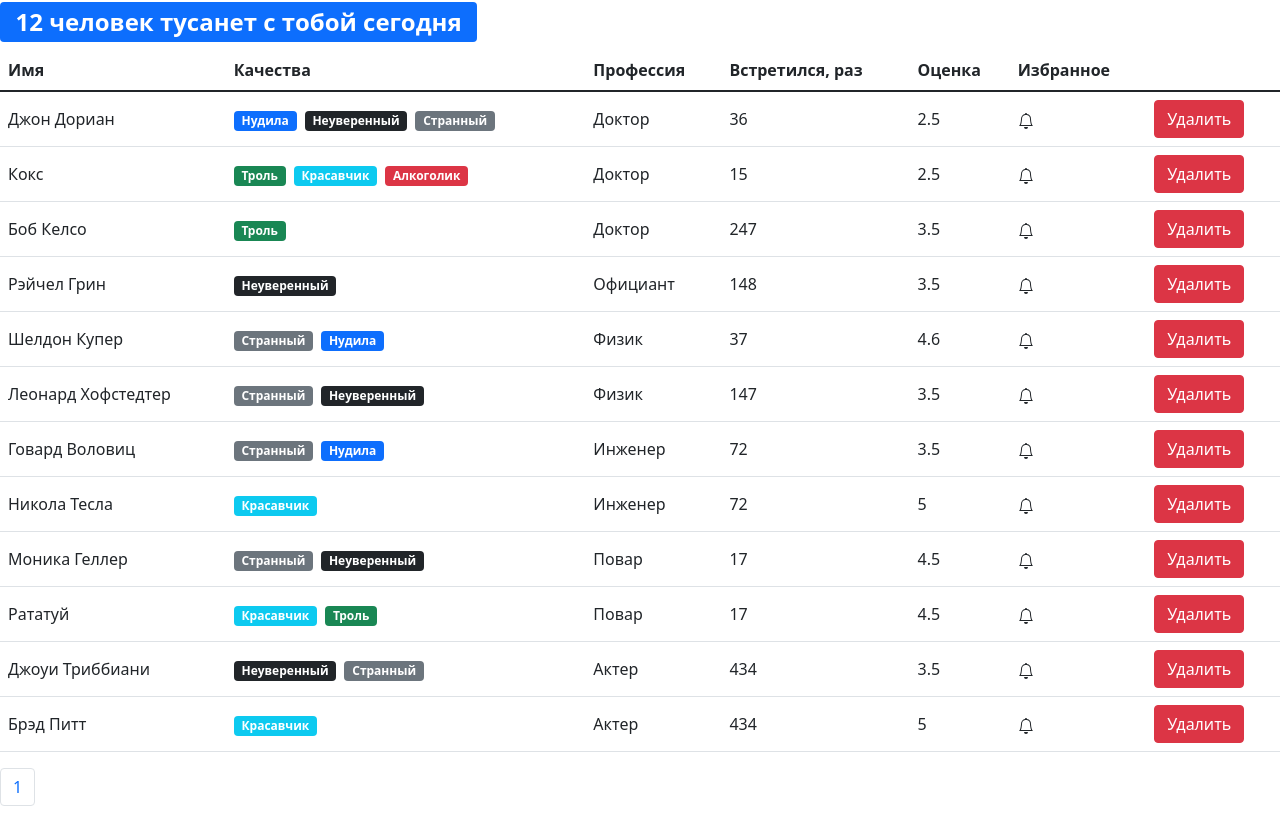
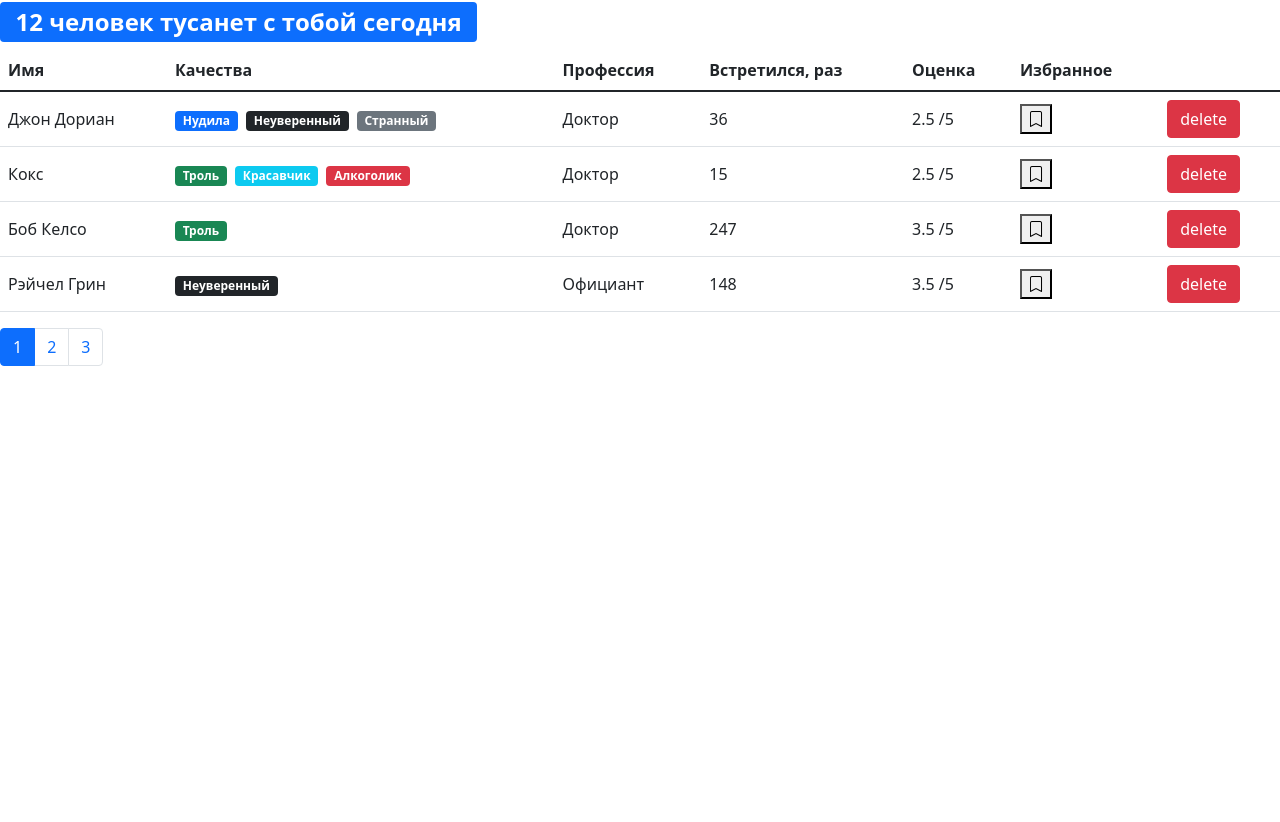
Before and after one commit to KovaletsV/company-app, a React (Create React App) app: page / in a window 1280 px wide. After the commit the page ends 800 px from the top, so only its background shows below. Built offline with nearby package versions, Linux system fonts and the light colour scheme.

Commit message:
Pagination!

```diff
--- a/package.json
+++ b/package.json
@@ -8,6 +8,7 @@
     "@testing-library/user-event": "^12.8.3",
     "bootstrap": "^5.1.0",
     "lodash": "^4.17.15",
+    "prop-types": "^15.7.2",
     "react": "^17.0.2",
     "react-dom": "^17.0.2",
     "react-scripts": "4.0.3",
--- a/src/components/bookMark.jsx
+++ b/src/components/bookMark.jsx
@@ -1,13 +1,10 @@
 import React from "react";
-import { iconChosenTrue, iconChosenFalse } from "../utils/icons";
 
-const BookMark = ({ status, onToggleMark, id }) => {
-  console.log(onToggleMark);
-  const getChosen = () => (status ? iconChosenTrue : iconChosenFalse);
+const BookMark = ({ status, ...rest }) => {
   return (
-    <span role="button" onClick={() => onToggleMark(id)}>
-      {getChosen()}
-    </span>
+    <button {...rest}>
+      <i className={"bi bi-bookmark" + (status ? "-heart-fill" : "")}></i>
+    </button>
   );
 };
 
--- a/src/components/pagination.jsx
+++ b/src/components/pagination.jsx
@@ -1,19 +1,26 @@
 import React from "react";
 import _ from "lodash";
+import PropTypes from "prop-types";
 
-const Pagination = (onPageChange, itemsCount, pageSize, currentPage) => {
-  const pageCount = Math.ceil(itemsCount / pageSize);
-  //   if (pageCount === 1) return null;
-  const pages = _.range(1, pageCount + 1);
+const Pagination = ({ itemsCount, pageSize, onPageChange, currentPage }) => {
+  const pagesCount = Math.ceil(itemsCount / pageSize);
+  const pages = _.range(1, pagesCount + 1);
+
+  if (pagesCount === 1) return null;
   return (
     <nav>
       <ul className="pagination">
         {pages.map((page) => (
-          <li className="page-item" key={page}>
+          <li
+            key={page}
+            className={"page-item " + (page === currentPage ? "active" : "")}
+          >
             <a
-              href="google.com"
+              href="/#"
               className="page-link"
-              onClick={() => onPageChange()}
+              onClick={() => {
+                onPageChange(page);
+              }}
             >
               {page}
             </a>
@@ -23,5 +30,10 @@ const Pagination = (onPageChange, itemsCount, pageSize, currentPage) => {
     </nav>
   );
 };
-
+Pagination.propTypes = {
+  onPageChange: PropTypes.func.isRequired,
+  itemsCount: PropTypes.number.isRequired,
+  pageSize: PropTypes.number.isRequired,
+  currentPage: PropTypes.number.isRequired,
+};
 export default Pagination;
--- a/src/components/user.jsx
+++ b/src/components/user.jsx
@@ -9,31 +9,27 @@ const User = ({
   profession,
   completedMeetings,
   rate,
+  onDelete,
   status,
-  onDelete,
-  onToggleMark,
+  onToggleBookMark,
 }) => {
   return (
-    <tr>
+    <tr key={_id}>
       <td>{name}</td>
       <td>
-        {qualities.map((badge) => (
-          <Quality key={badge._id} {...badge} />
+        {qualities.map((qual) => (
+          <Quality {...qual} />
         ))}
       </td>
       <td>{profession.name}</td>
       <td>{completedMeetings}</td>
-      <td>{rate}</td>
+      <td>{rate} /5</td>
       <td>
-        <BookMark status={status} onToggleMark={onToggleMark} id={_id} />
+        <BookMark status={status} onClick={() => onToggleBookMark(_id)} />
       </td>
       <td>
-        <button
-          onClick={() => onDelete(_id)}
-          type="button"
-          className="btn btn-danger"
-        >
-          Удалить
+        <button onClick={() => onDelete(_id)} className="btn btn-danger">
+          delete
         </button>
       </td>
     </tr>
--- a/src/components/users.jsx
+++ b/src/components/users.jsx
@@ -1,13 +1,16 @@
 import React, { useState } from "react";
+import { paginate } from "../utils/paginate";
+
 import User from "./user";
 import Pagination from "./pagination";
 
 const Users = ({ users, onDelete, onToggleMark }) => {
   const count = users.length;
   const pageSize = 4;
-  const { currentPage, setCurrentPage } = useState(1);
+
+  const [currentPage, setCurrentPage] = useState(1);
+  const usersCrop = paginate(users, currentPage, pageSize);
   const handlePageChange = (pageIndex) => {
-    console.log(pageIndex);
     setCurrentPage(pageIndex);
   };
   return (
@@ -26,7 +29,7 @@ const Users = ({ users, onDelete, onToggleMark }) => {
             </tr>
           </thead>
           <tbody>
-            {users.map((user) => (
+            {usersCrop.map((user) => (
               <User
                 key={user._id}
                 onDelete={onDelete}
@@ -40,7 +43,7 @@ const Users = ({ users, onDelete, onToggleMark }) => {
       <Pagination
         itemsCount={count}
         pageSize={pageSize}
-        currentPAge={currentPage}
+        currentPage={currentPage}
         onPageChange={handlePageChange}
       />
     </>
--- a/src/utils/icons.js
+++ /dev/null
@@ -1,27 +0,0 @@
-import React from "react";
-
-export const iconChosenFalse = (
-  <svg
-    xmlns="http://www.w3.org/2000/svg"
-    width="16"
-    height="16"
-    fill="currentColor"
-    className="bi bi-bell"
-    viewBox="0 0 16 16"
-  >
-    <path d="M8 16a2 2 0 0 0 2-2H6a2 2 0 0 0 2 2zM8 1.918l-.797.161A4.002 4.002 0 0 0 4 6c0 .628-.134 2.197-.459 3.742-.16.767-.376 1.566-.663 2.258h10.244c-.287-.692-.502-1.49-.663-2.258C12.134 8.197 12 6.628 12 6a4.002 4.002 0 0 0-3.203-3.92L8 1.917zM14.22 12c.223.447.481.801.78 1H1c.299-.199.557-.553.78-1C2.68 10.2 3 6.88 3 6c0-2.42 1.72-4.44 4.005-4.901a1 1 0 1 1 1.99 0A5.002 5.002 0 0 1 13 6c0 .88.32 4.2 1.22 6z" />
-  </svg>
-);
-
-export const iconChosenTrue = (
-  <svg
-    xmlns="http://www.w3.org/2000/svg"
-    width="16"
-    height="16"
-    fill="currentColor"
-    className="bi bi-bell-fill"
-    viewBox="0 0 16 16"
-  >
-    <path d="M8 16a2 2 0 0 0 2-2H6a2 2 0 0 0 2 2zm.995-14.901a1 1 0 1 0-1.99 0A5.002 5.002 0 0 0 3 6c0 1.098-.5 6-2 7h14c-1.5-1-2-5.902-2-7 0-2.42-1.72-4.44-4.005-4.901z" />
-  </svg>
-);
--- /dev/null
+++ b/src/utils/paginate.js
@@ -0,0 +1,6 @@
+import _ from "lodash";
+
+export function paginate(items, pageNumber, pageSize) {
+  const startIndex = (pageNumber - 1) * pageSize;
+  return _(items).slice(startIndex).take(pageSize).value();
+}
```
Also changed, not shown: 1 other file (tests, documents, lock files or other folders).
